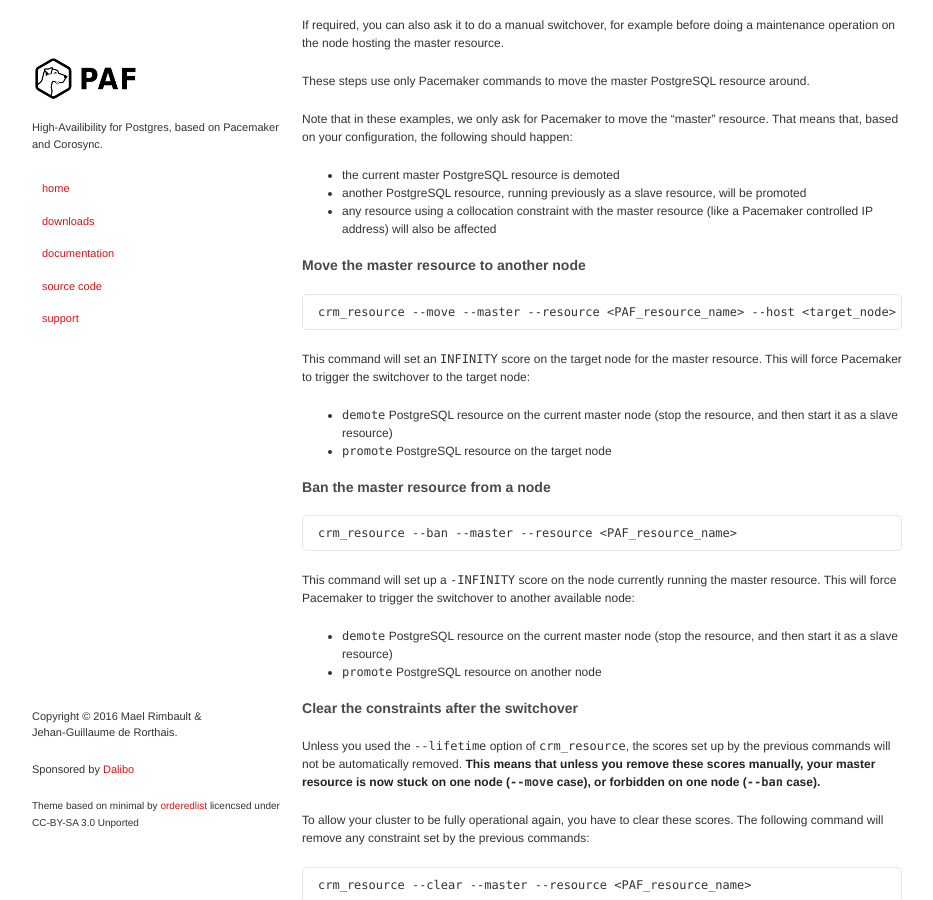
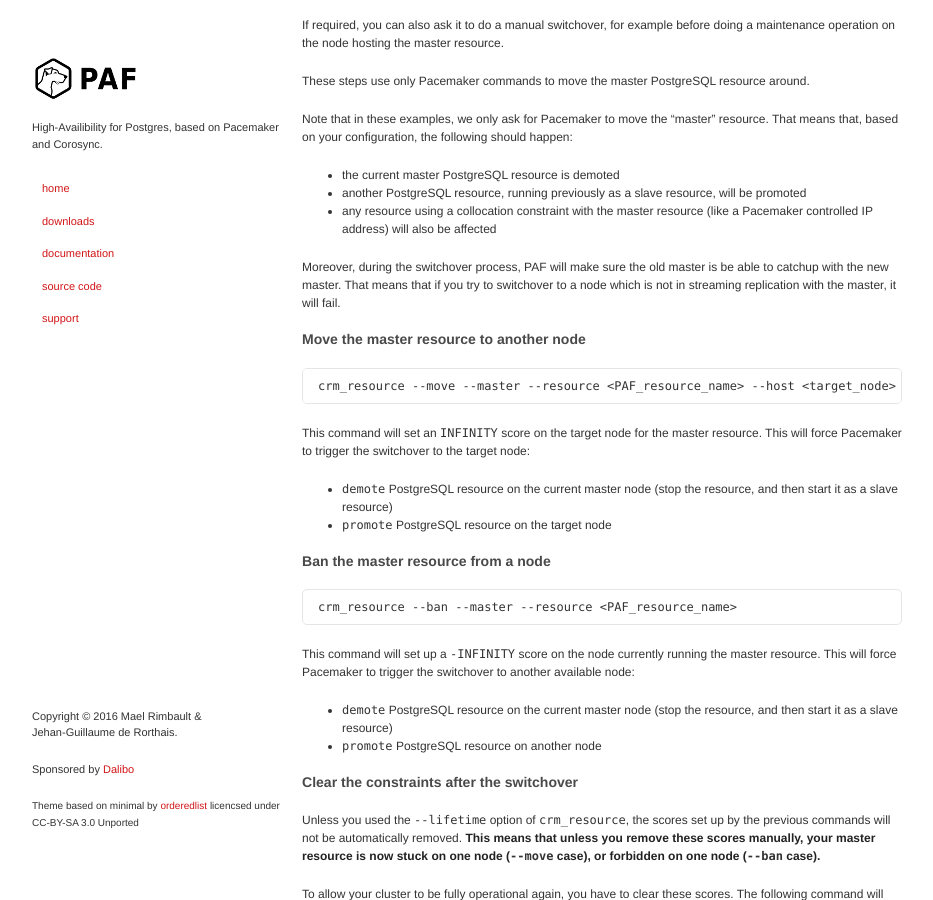
Before and after one commit to ClusterLabs/PAF, a Jekyll site: the page built from administration.md, in a window 1280 px wide and 900 px high, scrolled down 1299 px. Shown: the whole window, without its empty margins (173-1106 px from the left). Built offline with Jekyll 4.4.1, drawn with Linux system fonts in a browser that asks for light colours.

Commit message:
Add some words about the switchover process

```diff
--- a/administration.md
+++ b/administration.md
@@ -102,6 +102,11 @@ happen:
     be promoted
   * any resource using a collocation constraint with the master resource (like
     a Pacemaker controlled IP address) will also be affected
+
+Moreover, during the switchover process, PAF will make sure the old master is
+be able to catchup with the new master. That means that if you try to switchover
+to a node which is not in streaming replication with the master, it will fail.
+
 
 ### Move the master resource to another node
 
```
